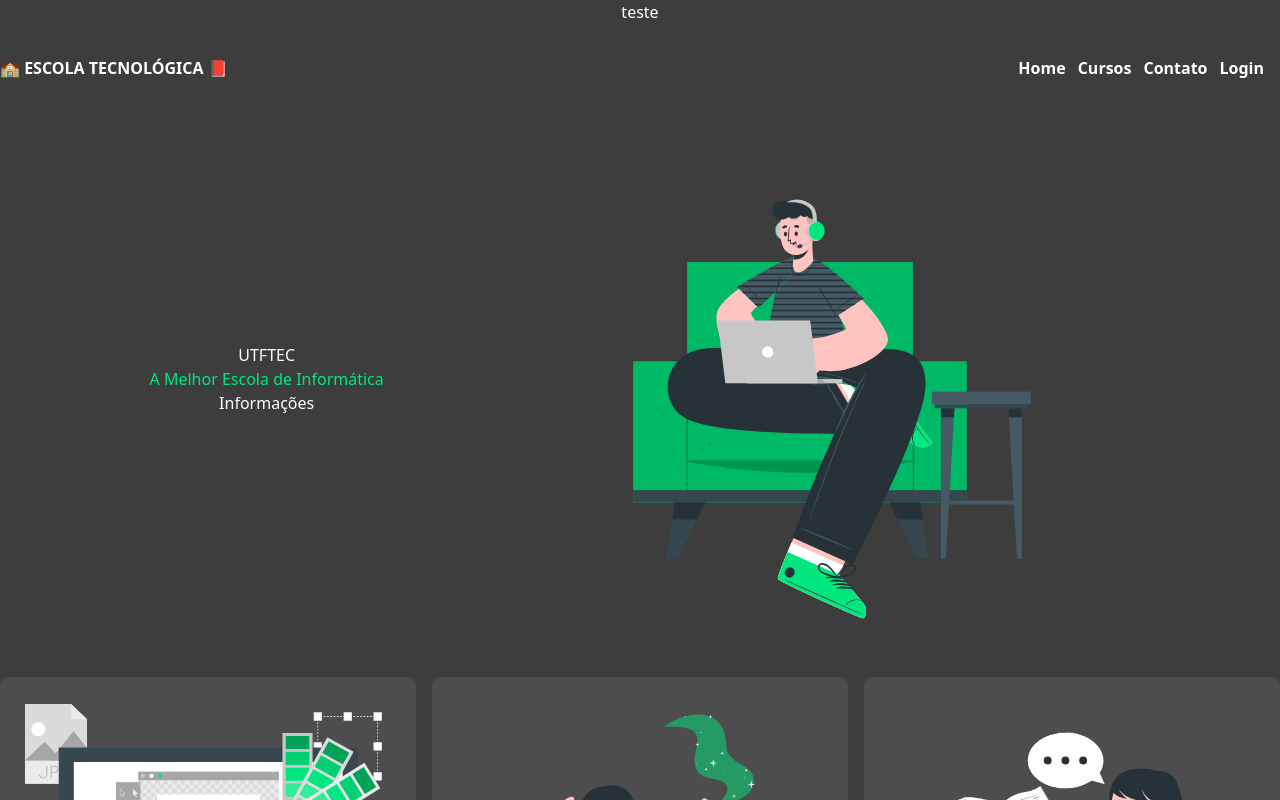
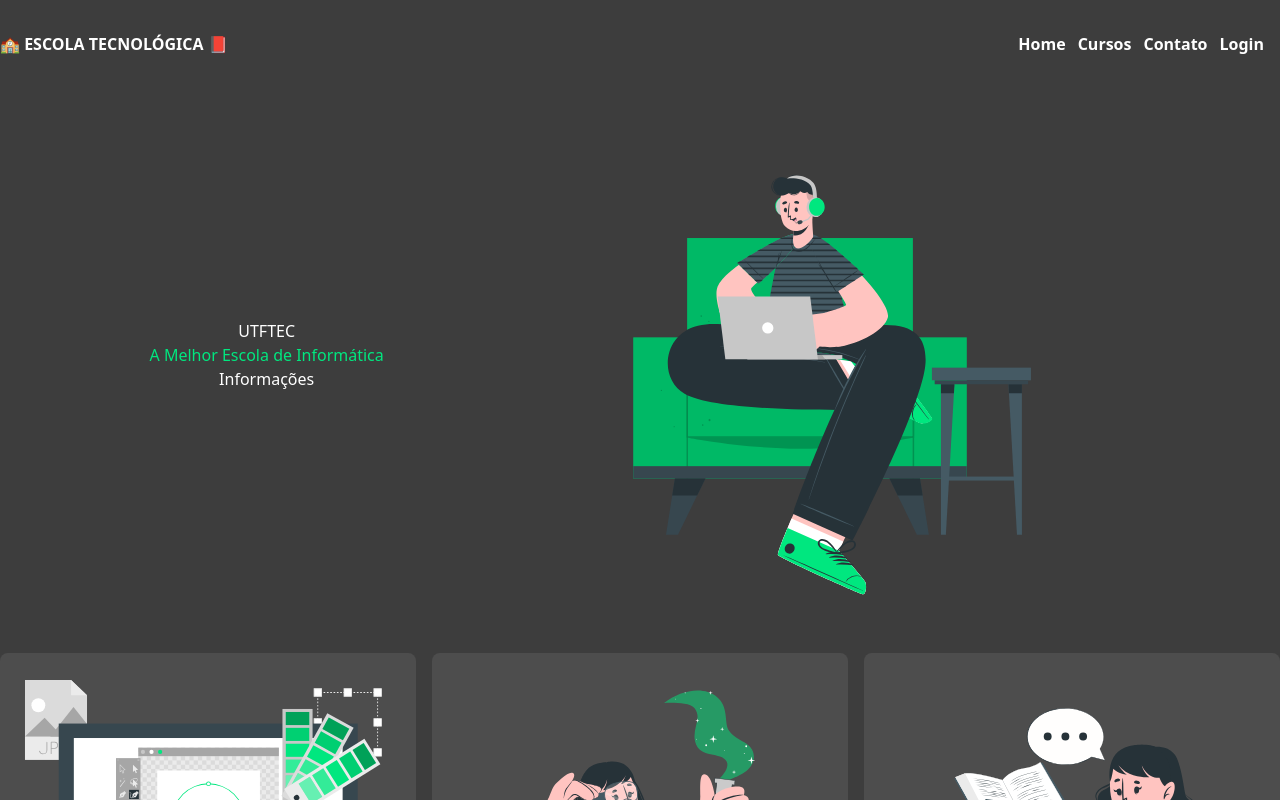
Before and after one commit to NJF289/school20241, a Next.js app: page / in a window 1280 px wide. Shown: the top 800 px of the page. Built offline with nearby package versions, Linux system fonts and the light colour scheme.

Commit message:
fix: tirar h1 teste

```diff
--- a/app/page.tsx
+++ b/app/page.tsx
@@ -6,7 +6,6 @@ import Footer from "./components/Footer"
 export default function Home() {
   return (
     <div>
-      <h1> teste</h1>
        <Header/>
        <Banner/>
        <Course/>
```
